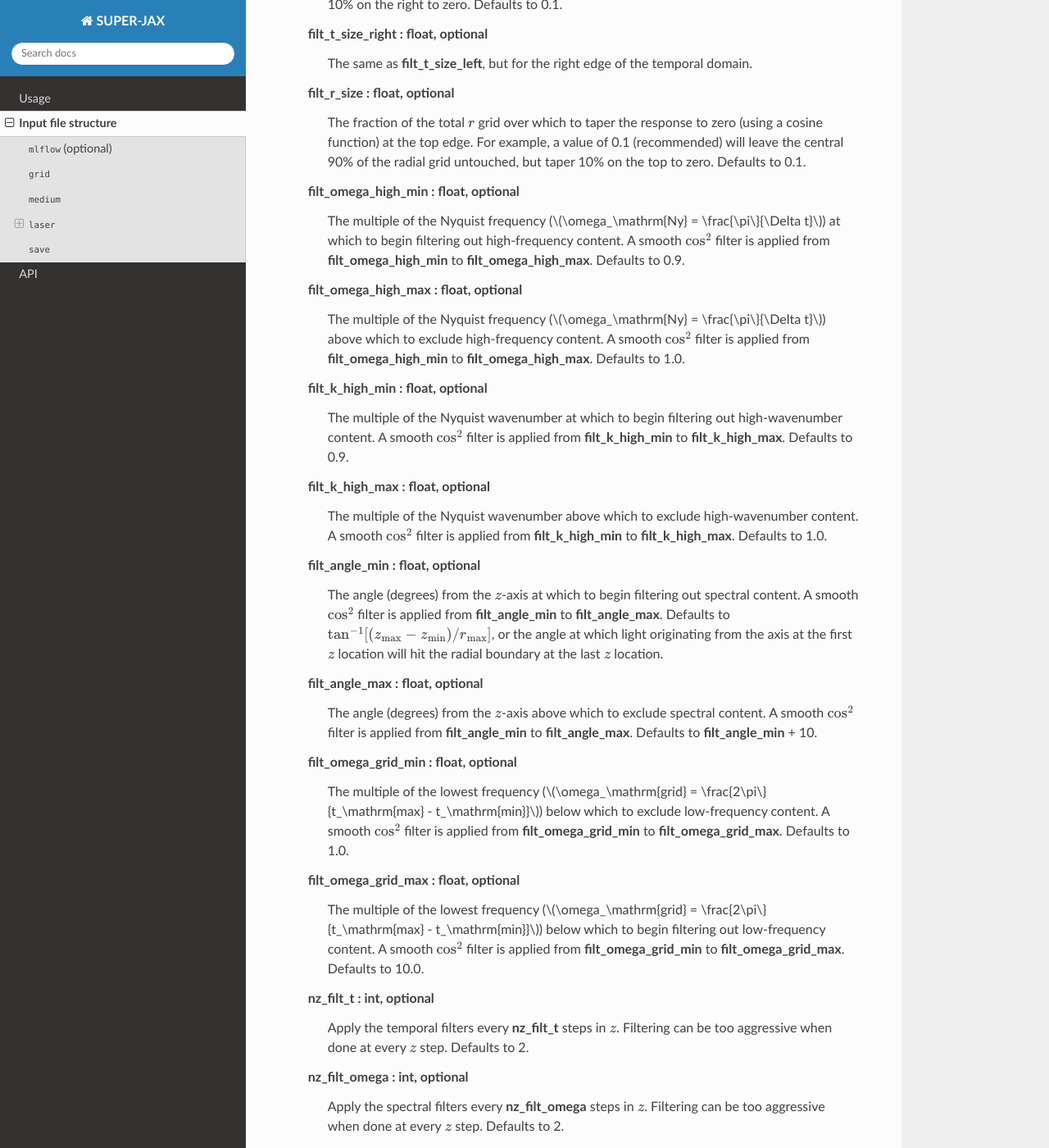
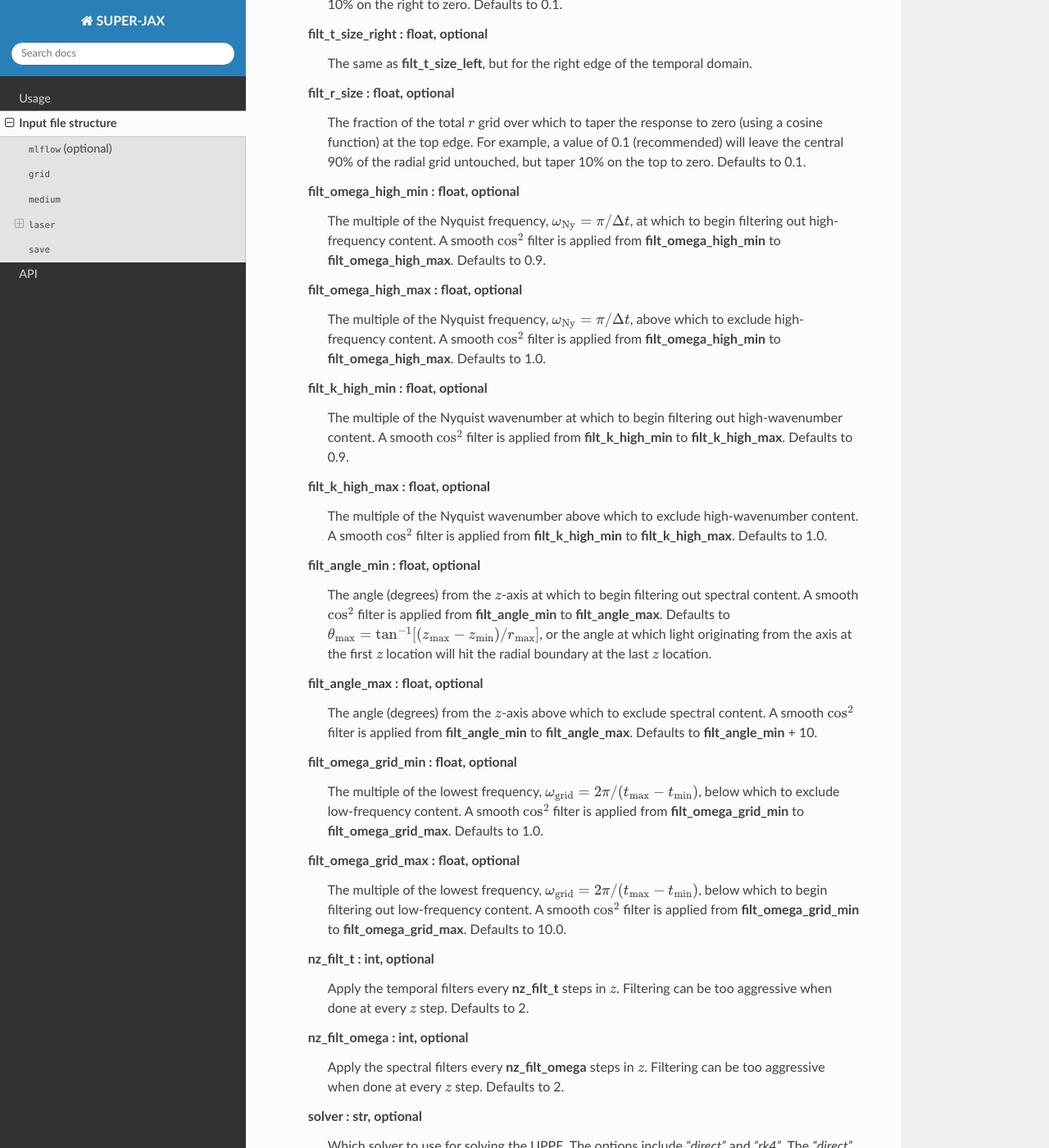
Before and after one commit to millerk123/super-jax-docs, a Sphinx documentation site: the page built from docs/source/input_file.rst, in a window 1280 px wide and 1400 px high, scrolled down 3413 px. Shown: the whole window at 82% size. Built offline with Sphinx 7.4.7 and the Read the Docs theme 3.1.0, drawn with Linux system fonts in a browser that asks for light colours.

Commit message:
Update documentation

```diff
--- a/docs/source/input_file.rst
+++ b/docs/source/input_file.rst
@@ -115,10 +115,10 @@ Available parameters: **bound_nonlinearity**\ , **ionization**\ , **filt_t_size_
       The fraction of the total :math:`r` grid over which to taper the response to zero (using a cosine function) at the top edge.  For example, a value of 0.1 (recommended) will leave the central 90% of the radial grid untouched, but taper 10% on the top to zero.  Defaults to 0.1.
 
    **filt_omega_high_min** : float, optional
-      The multiple of the Nyquist frequency (:math:`\omega_\mathrm{Ny} = \frac{\pi\}{\Delta t}`\ ) at which to begin filtering out high-frequency content.  A smooth :math:`\cos^2` filter is applied from **filt_omega_high_min** to **filt_omega_high_max**\ .  Defaults to 0.9.
+      The multiple of the Nyquist frequency, :math:`\omega_\mathrm{Ny} = \pi / \Delta t`\ , at which to begin filtering out high-frequency content.  A smooth :math:`\cos^2` filter is applied from **filt_omega_high_min** to **filt_omega_high_max**\ .  Defaults to 0.9.
 
    **filt_omega_high_max** : float, optional
-      The multiple of the Nyquist frequency (:math:`\omega_\mathrm{Ny} = \frac{\pi\}{\Delta t}`\ ) above which to exclude high-frequency content.  A smooth :math:`\cos^2` filter is applied from **filt_omega_high_min** to **filt_omega_high_max**\ .  Defaults to 1.0.
+      The multiple of the Nyquist frequency, :math:`\omega_\mathrm{Ny} = \pi / \Delta t`\ , above which to exclude high-frequency content.  A smooth :math:`\cos^2` filter is applied from **filt_omega_high_min** to **filt_omega_high_max**\ .  Defaults to 1.0.
 
    **filt_k_high_min** : float, optional
       The multiple of the Nyquist wavenumber at which to begin filtering out high-wavenumber content.  A smooth :math:`\cos^2` filter is applied from **filt_k_high_min** to **filt_k_high_max**\ .  Defaults to 0.9.
@@ -127,16 +127,16 @@ Available parameters: **bound_nonlinearity**\ , **ionization**\ , **filt_t_size_
       The multiple of the Nyquist wavenumber above which to exclude high-wavenumber content.  A smooth :math:`\cos^2` filter is applied from **filt_k_high_min** to **filt_k_high_max**\ .  Defaults to 1.0.
 
    **filt_angle_min** : float, optional
-      The angle (degrees) from the :math:`z`\ -axis at which to begin filtering out spectral content.  A smooth :math:`\cos^2` filter is applied from **filt_angle_min** to **filt_angle_max**\ .  Defaults to :math:`\tan^{-1}[(z_\mathrm{max} - z_\mathrm{min}) / r_\mathrm{max}]`, or the angle at which light originating from the axis at the first :math:`z` location will hit the radial boundary at the last :math:`z` location.
+      The angle (degrees) from the :math:`z`\ -axis at which to begin filtering out spectral content.  A smooth :math:`\cos^2` filter is applied from **filt_angle_min** to **filt_angle_max**\ .  Defaults to :math:`\theta_\mathrm{max} = \tan^{-1}[(z_\mathrm{max} - z_\mathrm{min}) / r_\mathrm{max}]`, or the angle at which light originating from the axis at the first :math:`z` location will hit the radial boundary at the last :math:`z` location.
 
    **filt_angle_max** : float, optional
       The angle (degrees) from the :math:`z`\ -axis above which to exclude spectral content.  A smooth :math:`\cos^2` filter is applied from **filt_angle_min** to **filt_angle_max**\ .  Defaults to **filt_angle_min** + 10.
 
    **filt_omega_grid_min** : float, optional
-      The multiple of the lowest frequency (:math:`\omega_\mathrm{grid} = \frac{2\pi\}{t_\mathrm{max} - t_\mathrm{min}}`\ ) below which to exclude low-frequency content.  A smooth :math:`\cos^2` filter is applied from **filt_omega_grid_min** to **filt_omega_grid_max**\ .  Defaults to 1.0.
+      The multiple of the lowest frequency, :math:`\omega_\mathrm{grid} = 2\pi/(t_\mathrm{max} - t_\mathrm{min})`\ , below which to exclude low-frequency content.  A smooth :math:`\cos^2` filter is applied from **filt_omega_grid_min** to **filt_omega_grid_max**\ .  Defaults to 1.0.
 
    **filt_omega_grid_max** : float, optional
-      The multiple of the lowest frequency (:math:`\omega_\mathrm{grid} = \frac{2\pi\}{t_\mathrm{max} - t_\mathrm{min}}`\ ) below which to begin filtering out low-frequency content.  A smooth :math:`\cos^2` filter is applied from **filt_omega_grid_min** to **filt_omega_grid_max**\ .  Defaults to 10.0.
+      The multiple of the lowest frequency, :math:`\omega_\mathrm{grid} = 2\pi/(t_\mathrm{max} - t_\mathrm{min})`\ , below which to begin filtering out low-frequency content.  A smooth :math:`\cos^2` filter is applied from **filt_omega_grid_min** to **filt_omega_grid_max**\ .  Defaults to 10.0.
 
    **nz_filt_t** : int, optional
       Apply the temporal filters every **nz_filt_t** steps in :math:`z`\ .  Filtering can be too aggressive when done at every :math:`z` step.  Defaults to 2.
```
